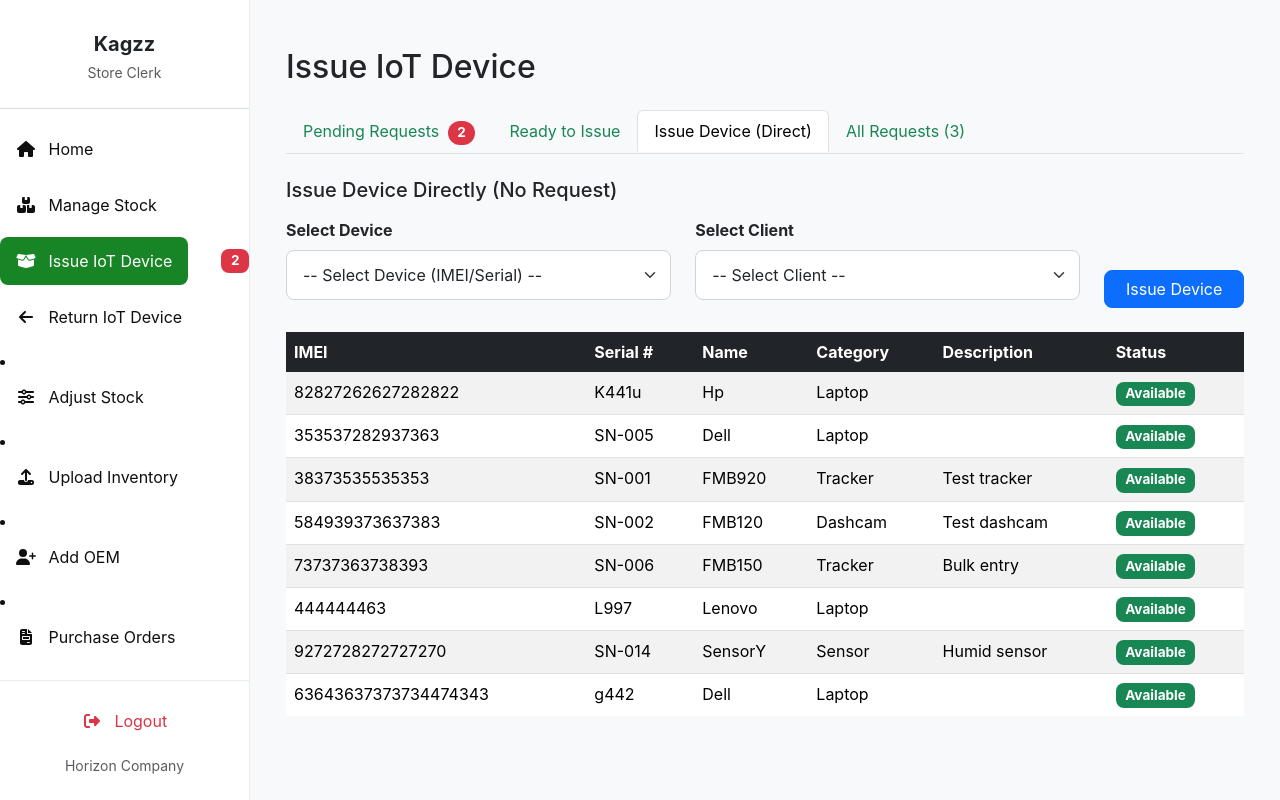
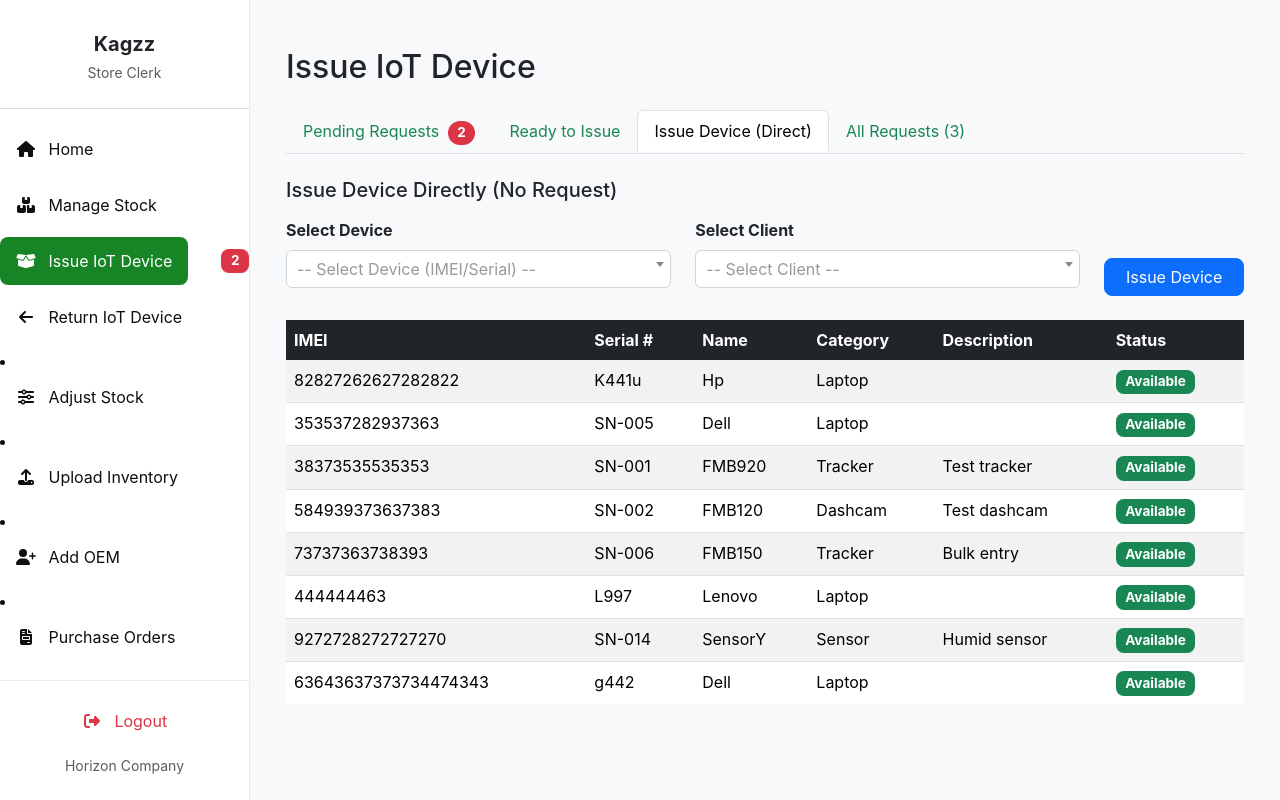
Before and after one commit to Brian-oum/Horizon-Inventory-management-system, a Django app: page /issue_device/ in a window 1280 px wide, after a click on "Issue Device (Direct)". Run offline with Django 5.2, Linux system fonts and the light colour scheme; a user stored in the database is signed in; data comes from the database, SQL or seed files in the repository; both versions use the stored data as it was after the commit; some libraries are stand-ins or nearby versions.

Commit message:
fixed device request and purchase order

```diff
--- a/invent/templates/invent/issue_device.html
+++ b/invent/templates/invent/issue_device.html
@@ -2,6 +2,28 @@
 {% load static %}
 
 {% block title %}Issue IoT Device{% endblock %}
+
+{% block extra_css %}
+<!-- Select2 CSS -->
+<link href="https://cdn.jsdelivr.net/npm/select2@4.1.0-rc.0/dist/css/select2.min.css" rel="stylesheet" />
+
+<style>
+/* Match Bootstrap 5 look */
+.select2-container--default .select2-selection--single {
+    height: 38px;
+    border: 1px solid #ced4da;
+    border-radius: 0.375rem;
+    display: flex;
+    align-items: center;
+}
+.select2-selection__rendered {
+    padding-left: 10px !important;
+}
+.select2-container {
+    width: 100% !important;
+}
+</style>
+{% endblock %}
 
 {% block content %}
 <div class="container mt-4">
@@ -23,9 +45,7 @@
             <button class="nav-link active" id="pending-tab" data-bs-toggle="tab" data-bs-target="#pending" type="button" role="tab">
                 Pending Requests
                 {% if pending_requests_count > 0 %}
-                    <span class="badge rounded-pill bg-danger ms-1">
-                        {{ pending_requests_count }}
-                    </span>
+                <span class="badge rounded-pill bg-danger ms-1">{{ pending_requests_count }}</span>
                 {% endif %}
             </button>
         </li>
@@ -33,9 +53,7 @@
             <button class="nav-link" id="approved-tab" data-bs-toggle="tab" data-bs-target="#approved" type="button" role="tab">
                 Ready to Issue
                 {% if approved_requests and approved_requests.count > 0 %}
-                    <span class="badge rounded-pill bg-success ms-1">
-                        {{ approved_requests.count }}
-                    </span>
+                <span class="badge rounded-pill bg-success ms-1">{{ approved_requests.count }}</span>
                 {% endif %}
             </button>
         </li>
@@ -52,6 +70,8 @@
     </ul>
 
     <div class="tab-content" id="deviceIssueTabsContent">
+
+        <!-- Pending Requests -->
         <div class="tab-pane fade show active" id="pending" role="tabpanel" aria-labelledby="pending-tab">
             <h5 class="mb-3">Pending Device Requests Awaiting Action</h5>
             <div class="table-responsive">
@@ -72,16 +92,9 @@
                         <tr>
                             <td>{{ req.id }}</td>
                             <td>{{ req.requestor.username }}</td>
-                            <td>
-                                IMEI: {{ req.device.imei_no }}
-                                {% if req.device.serial_no %}| Serial: {{ req.device.serial_no }}{% endif %}
-                            </td>
+                            <td>IMEI: {{ req.device.imei_no }} {% if req.device.serial_no %}| Serial: {{ req.device.serial_no }}{% endif %}</td>
                             <td>{{ req.client.name|default:"N/A" }}</td>
-                            <td>
-                                <span class="badge bg-warning text-dark">
-                                    {{ req.status|capfirst }}
-                                </span>
-                            </td>
+                            <td><span class="badge bg-warning text-dark">{{ req.status|capfirst }}</span></td>
                             <td>{{ req.requested_at|date:"Y-m-d H:i" }}</td>
                             <td>
                                 <form action="{% url 'issue_device' %}" method="post" class="d-inline">
@@ -99,15 +112,14 @@
                             </td>
                         </tr>
                         {% empty %}
-                        <tr>
-                            <td colspan="7" class="text-center text-muted">No pending device requests found.</td>
-                        </tr>
+                        <tr><td colspan="7" class="text-center text-muted">No pending device requests found.</td></tr>
                         {% endfor %}
                     </tbody>
                 </table>
             </div>
         </div>
 
+        <!-- Approved Requests -->
         <div class="tab-pane fade" id="approved" role="tabpanel" aria-labelledby="approved-tab">
             <h5 class="mb-3">Approved Requests Ready to be Issued</h5>
             <div class="table-responsive">
@@ -128,16 +140,9 @@
                         <tr>
                             <td>{{ req.id }}</td>
                             <td>{{ req.requestor.username }}</td>
-                            <td>
-                                IMEI: {{ req.device.imei_no }}
-                                {% if req.device.serial_no %}| Serial: {{ req.device.serial_no }}{% endif %}
-                            </td>
+                            <td>IMEI: {{ req.device.imei_no }} {% if req.device.serial_no %}| Serial: {{ req.device.serial_no }}{% endif %}</td>
                             <td>{{ req.client.name|default:"N/A" }}</td>
-                            <td>
-                                <span class="badge bg-success">
-                                    {{ req.status|capfirst }}
-                                </span>
-                            </td>
+                            <td><span class="badge bg-success">{{ req.status|capfirst }}</span></td>
                             <td>{{ req.requested_at|date:"Y-m-d H:i" }}</td>
                             <td>
                                 <form action="{% url 'issue_device' %}" method="post" class="d-inline">
@@ -155,15 +160,14 @@
                             </td>
                         </tr>
                         {% empty %}
-                        <tr>
-                            <td colspan="7" class="text-center text-muted">No approved requests ready for issuance.</td>
-                        </tr>
+                        <tr><td colspan="7" class="text-center text-muted">No approved requests ready for issuance.</td></tr>
                         {% endfor %}
                     </tbody>
                 </table>
             </div>
         </div>
 
+        <!-- Direct Issue Section -->
         <div class="tab-pane fade" id="issue" role="tabpanel" aria-labelledby="issue-tab">
             <h5 class="mb-3">Issue Device Directly (No Request)</h5>
             <form method="post">
@@ -175,12 +179,12 @@
                             <option value="" disabled selected>-- Select Device (IMEI/Serial) --</option>
                             {% for device in available_devices %}
                             <option value="{{ device.id }}">
-                                IMEI: {{ device.imei_no }} | Name: {{ device.name }}
-                                | Status: {{ device.status|capfirst }}
+                                IMEI: {{ device.imei_no }} | Name: {{ device.name }} | Status: {{ device.status|capfirst }}
                             </option>
                             {% endfor %}
                         </select>
                     </div>
+
                     <div class="col-md-5 mb-2">
                         <label for="client_id" class="form-label"><strong>Select Client</strong></label>
                         <select name="client_id" id="client_id" class="form-select" required>
@@ -190,6 +194,7 @@
                             {% endfor %}
                         </select>
                     </div>
+
                     <div class="col-md-2 d-flex align-items-end">
                         <button type="submit" class="btn btn-primary w-100">Issue Device</button>
                     </div>
@@ -219,15 +224,14 @@
                             <td><span class="badge bg-success">{{ device.status|capfirst }}</span></td>
                         </tr>
                         {% empty %}
-                        <tr>
-                            <td colspan="6" class="text-center text-muted">No available devices for issuance.</td>
-                        </tr>
+                        <tr><td colspan="6" class="text-center text-muted">No available devices for issuance.</td></tr>
                         {% endfor %}
                     </tbody>
                 </table>
             </div>
         </div>
 
+        <!-- All Requests -->
         <div class="tab-pane fade" id="all" role="tabpanel" aria-labelledby="all-tab">
             <h5 class="mb-3">All Device Requests</h5>
             <div class="table-responsive">
@@ -247,10 +251,7 @@
                         <tr>
                             <td>{{ req.id }}</td>
                             <td>{{ req.requestor.username }}</td>
-                            <td>
-                                IMEI: {{ req.device.imei_no }}
-                                {% if req.device.serial_no %}| Serial: {{ req.device.serial_no }}{% endif %}
-                            </td>
+                            <td>IMEI: {{ req.device.imei_no }} {% if req.device.serial_no %}| Serial: {{ req.device.serial_no }}{% endif %}</td>
                             <td>{{ req.client.name|default:"N/A" }}</td>
                             <td>
                                 <span class="badge
@@ -265,9 +266,7 @@
                             <td>{{ req.requested_at|date:"Y-m-d H:i" }}</td>
                         </tr>
                         {% empty %}
-                        <tr>
-                            <td colspan="6" class="text-center text-muted">No device requests found.</td>
-                        </tr>
+                        <tr><td colspan="6" class="text-center text-muted">No device requests found.</td></tr>
                         {% endfor %}
                     </tbody>
                 </table>
@@ -278,5 +277,23 @@
 {% endblock %}
 
 {% block extra_js %}
+<script src="https://code.jquery.com/jquery-3.6.0.min.js"></script>
+<script src="https://cdn.jsdelivr.net/npm/select2@4.1.0-rc.0/dist/js/select2.min.js"></script>
 <script src="https://cdn.jsdelivr.net/npm/bootstrap@5.3.3/dist/js/bootstrap.bundle.min.js"></script>
+
+<script>
+$(document).ready(function() {
+    $('#device_id').select2({
+        placeholder: "-- Select Device (IMEI/Serial) --",
+        allowClear: true,
+        width: '100%'
+    });
+
+    $('#client_id').select2({
+        placeholder: "-- Select Client --",
+        allowClear: true,
+        width: '100%'
+    });
+});
+</script>
 {% endblock %}
```
Also changed, not shown: invent/templates/invent/return_device.html (+50 -7 lines), db.sqlite3. Lines whose indentation alone changed are shown as unchanged.
